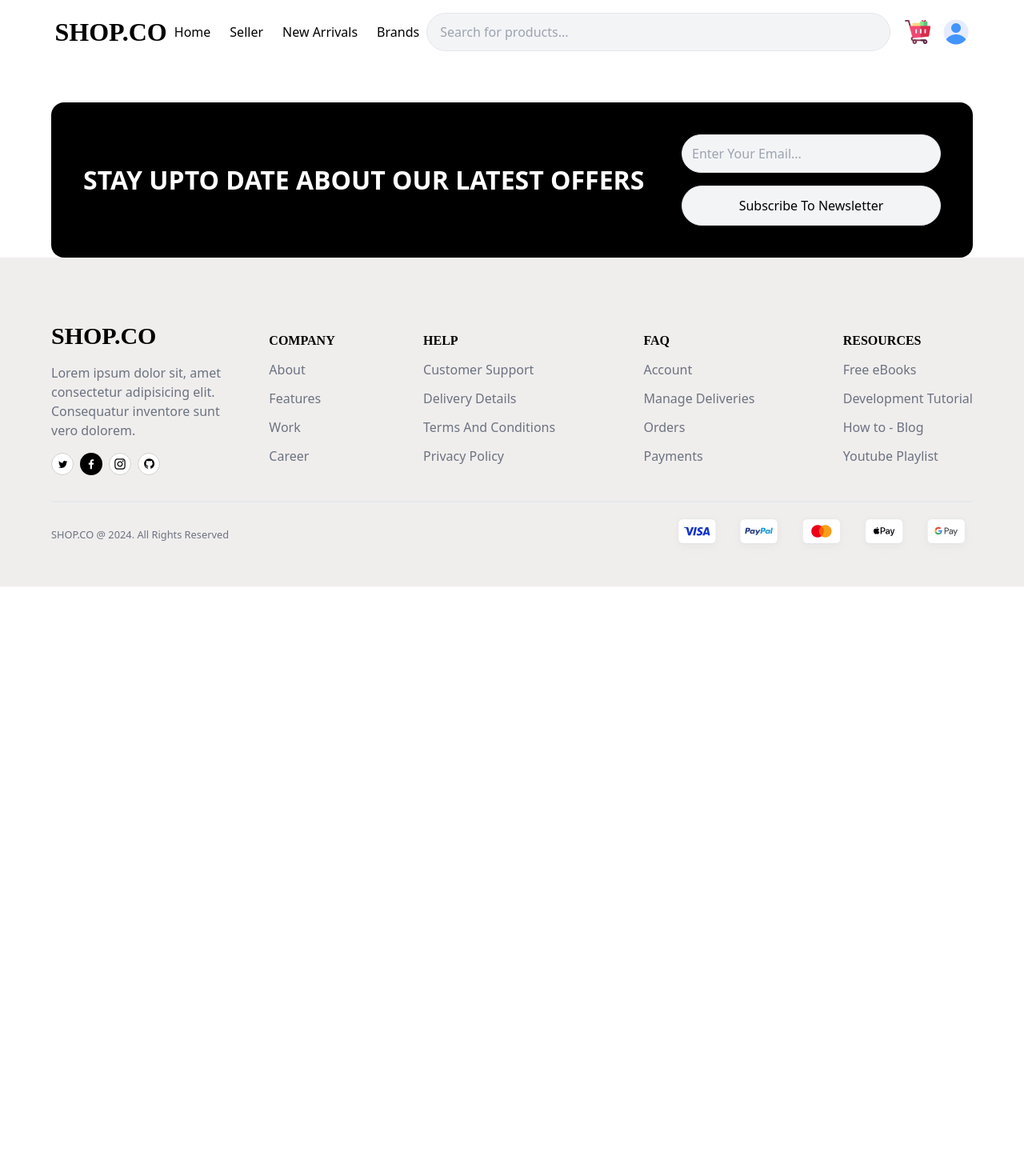
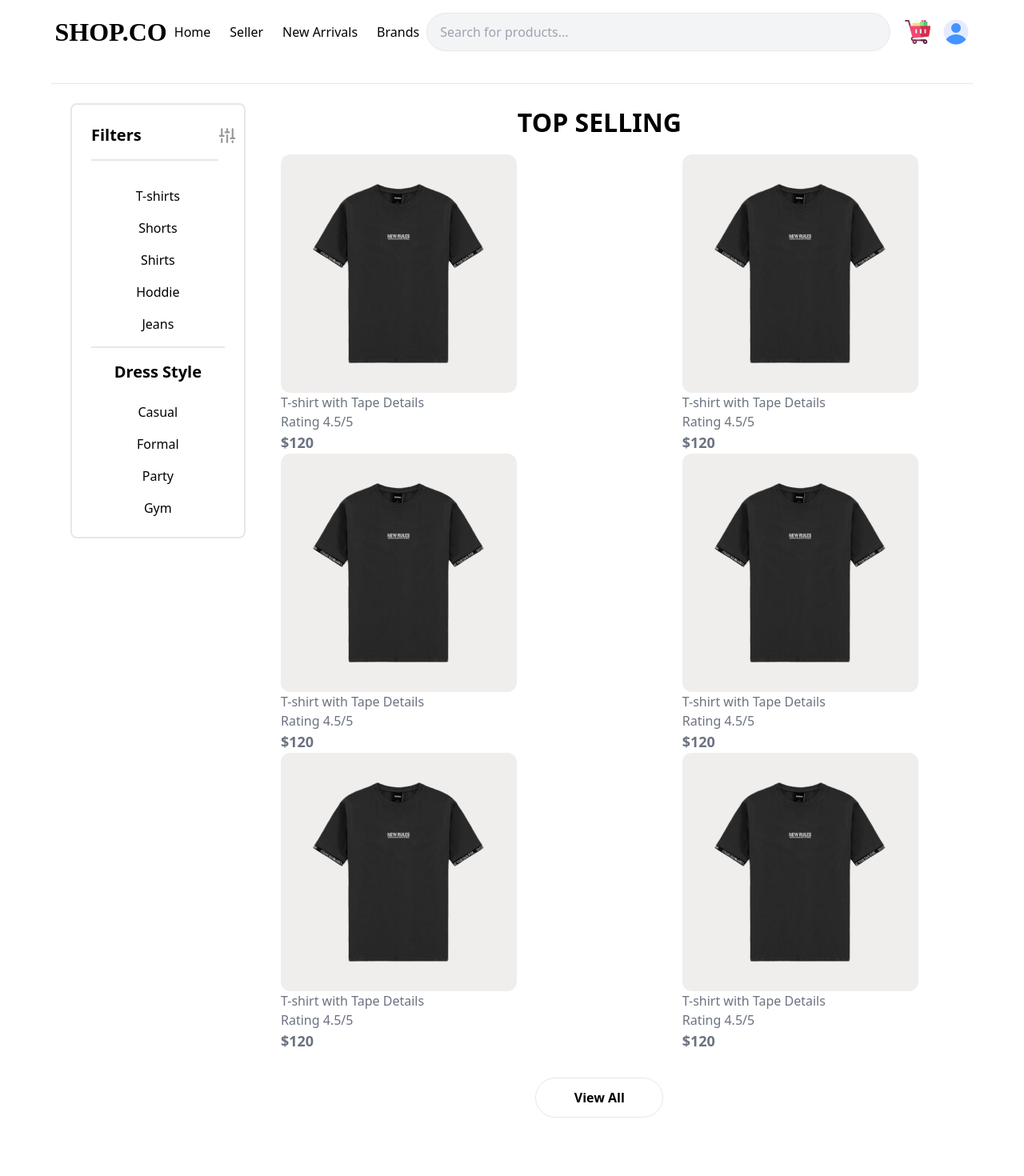
Before and after one commit to Saad-Ali-Khan-007/Ecommerce-React-Frontend, a React (Vite) app: page /clothes/casual in a window 1280 px wide. Shown: the top 1470 px of the page at 80% size. Before the commit the page ends 800 px from the top, so only its background shows below. Built offline with nearby package versions, Linux system fonts and the light colour scheme.

Commit message:
filtered clothes , filtered sidebar component and clothes page complete

```diff
--- a/src/App.jsx
+++ b/src/App.jsx
@@ -1,3 +1,4 @@
+import { Route, Routes } from "react-router-dom";
 import Navbar from "./components/navbar/Navbar";
 import Home from "./pages/Home";
 import Footer from "./components/footer/Footer";
@@ -9,7 +10,8 @@ import Seller from "./pages/vendor/Seller";
 import SellerAddProduct from "./pages/vendor/SellerAddProduct";
 import SellerProduct from "./pages/vendor/SellerProduct";
 import SellerCustomer from "./pages/vendor/SellerCustomer";
-import { Route, Routes } from "react-router-dom";
+import Clothes from "./pages/Clothes";
+import FilteredClothes from "./components/clothes/FilteredClothes";
 
 const App = () => {
   return (
@@ -31,6 +33,9 @@ const App = () => {
         ></Route>
         <Route path="/seller/product" element={<SellerProduct />}></Route>
         <Route path="/seller/customer" element={<SellerCustomer />}></Route>
+        <Route path="/clothes" element={<Clothes />}>
+          <Route path=":category_slug" element={<FilteredClothes />}></Route>
+        </Route>
       </Routes>
       <Footer />
     </div>
--- a/src/components/browseByCatogories/BrowseByCatogories.jsx
+++ b/src/components/browseByCatogories/BrowseByCatogories.jsx
@@ -3,6 +3,7 @@ import technology from "../../assets/technology.png";
 import clothes from "../../assets/clothes.png";
 import grocery from "../../assets/grocery.png";
 import crockery from "../../assets/crockery.png";
+import { Link } from "react-router-dom";
 
 const BrowseByCatogories = () => {
   return (
@@ -26,16 +27,20 @@ const BrowseByCatogories = () => {
               />
             </div>
           </div>
-          <div className="flex ml-4 w-[140rem] mt-4 max-md:w-[100%] max-md:ml-0 h-[20rem]  items-center justify-evenly rounded-3xl bg-white">
+          <Link
+            to="/clothes/casual"
+            className="flex ml-4 w-[140rem] mt-4 max-md:w-[100%] max-md:ml-0 h-[20rem]  items-center justify-evenly rounded-3xl bg-white"
+          >
             <div>
               <p className="text-gray-500 pl-2 max-sm:text-[1.5rem] font-aclonica font-extrabold text-[2rem]">
                 Clothes
               </p>
             </div>
+
             <div>
               <img className="w-[20.875rem]" src={clothes} alt="" />
             </div>
-          </div>
+          </Link>
         </div>
         <div className="flex justify-between max-md:w-[100%] max-md:flex-wrap items-center mt-4">
           <div className="flex w-[140rem] h-[20rem] items-center justify-evenly rounded-3xl bg-white">
--- /dev/null
+++ b/src/components/clothes/FilterSidebar.jsx
@@ -0,0 +1,31 @@
+import React from "react";
+import filter from "../../assets/filter.svg";
+
+const FilterSidebar = () => {
+  return (
+    <div className="max-sm:hidden">
+      <div className="border-2 rounded-lg p-6">
+        <div className="flex justify-between pb-4 mr-2 border-b-2 mb-4 gap-24 items-center">
+          <h1 className="font-bold text-xl">Filters</h1>
+          <img src={filter} alt="" />
+        </div>
+        <div className="flex flex-col gap-4 border-b-2 p-4 mb-4 items-center">
+          <p>T-shirts</p>
+          <p>Shorts</p>
+          <p>Shirts</p>
+          <p>Hoddie</p>
+          <p>Jeans</p>
+        </div>
+        <div className="flex flex-col gap-4 items-center">
+          <h1 className="font-bold text-xl mb-2">Dress Style</h1>
+          <p>Casual</p>
+          <p>Formal</p>
+          <p>Party</p>
+          <p>Gym</p>
+        </div>
+      </div>
+    </div>
+  );
+};
+
+export default FilterSidebar;
--- /dev/null
+++ b/src/components/clothes/FilteredClothes.jsx
@@ -0,0 +1,80 @@
+import React from "react";
+import tshirt from "../../assets/tshirt.png";
+
+const FilteredClothes = () => {
+  return (
+    <div>
+      <h1 className="text-center  font-extrabold text-[2rem]">TOP SELLING</h1>
+      <div className="flex items-center mt-4 flex-wrap justify-between max-md:ml-20 max-sm:ml-4 m-auto  max-w-[90%]">
+        <div className="flex flex-col justify-center">
+          <div className="rounded-xl flex items-center justify-center bg-[#f0eeed]">
+            <img src={tshirt} alt="" />
+          </div>
+          <div>
+            <p className="text-gray-500">T-shirt with Tape Details</p>
+            <p className="text-gray-500">Rating 4.5/5</p>
+            <p className="text-gray-500 text-lg font-bold">$120</p>
+          </div>
+        </div>
+        <div className="flex flex-col justify-center">
+          <div className="rounded-xl flex items-center justify-center bg-[#f0eeed]">
+            <img src={tshirt} alt="" />
+          </div>
+          <div>
+            <p className="text-gray-500">T-shirt with Tape Details</p>
+            <p className="text-gray-500">Rating 4.5/5</p>
+            <p className="text-gray-500 text-lg font-bold">$120</p>
+          </div>
+        </div>
+        <div className="flex flex-col justify-center">
+          <div className="rounded-xl flex items-center justify-center bg-[#f0eeed]">
+            <img src={tshirt} alt="" />
+          </div>
+          <div>
+            <p className="text-gray-500">T-shirt with Tape Details</p>
+            <p className="text-gray-500">Rating 4.5/5</p>
+            <p className="text-gray-500 text-lg font-bold">$120</p>
+          </div>
+        </div>
+        <div className="flex flex-col justify-center">
+          <div className="rounded-xl flex items-center justify-center bg-[#f0eeed]">
+            <img src={tshirt} alt="" />
+          </div>
+          <div>
+            <p className="text-gray-500">T-shirt with Tape Details</p>
+            <p className="text-gray-500">Rating 4.5/5</p>
+            <p className="text-gray-500 text-lg font-bold">$120</p>
+          </div>
+        </div>
+        <div className="flex flex-col justify-center">
+          <div className="rounded-xl flex items-center justify-center bg-[#f0eeed]">
+            <img src={tshirt} alt="" />
+          </div>
+          <div>
+            <p className="text-gray-500">T-shirt with Tape Details</p>
+            <p className="text-gray-500">Rating 4.5/5</p>
+            <p className="text-gray-500 text-lg font-bold">$120</p>
+          </div>
+        </div>
+        <div className="flex flex-col justify-center">
+          <div className="rounded-xl flex items-center justify-center bg-[#f0eeed]">
+            <img src={tshirt} alt="" />
+          </div>
+          <div>
+            <p className="text-gray-500">T-shirt with Tape Details</p>
+            <p className="text-gray-500">Rating 4.5/5</p>
+            <p className="text-gray-500 text-lg font-bold">$120</p>
+          </div>
+        </div>
+      </div>
+
+      <div className="mt-8 flex items-center justify-center">
+        <button className="border font-semibold w-[10rem] p-3 rounded-full">
+          View All
+        </button>
+      </div>
+    </div>
+  );
+};
+
+export default FilteredClothes;
--- /dev/null
+++ b/src/pages/Clothes.jsx
@@ -0,0 +1,13 @@
+import React from "react";
+import { Outlet } from "react-router-dom";
+import FilterSidebar from "../components/clothes/FilterSidebar";
+const Clothes = () => {
+  return (
+    <div className="flex m-auto max-w-[90%] mt-10 border-t p-6">
+      <FilterSidebar />
+      <Outlet />
+    </div>
+  );
+};
+
+export default Clothes;
```
Also changed, not shown: src/assets/filter.svg (added).
